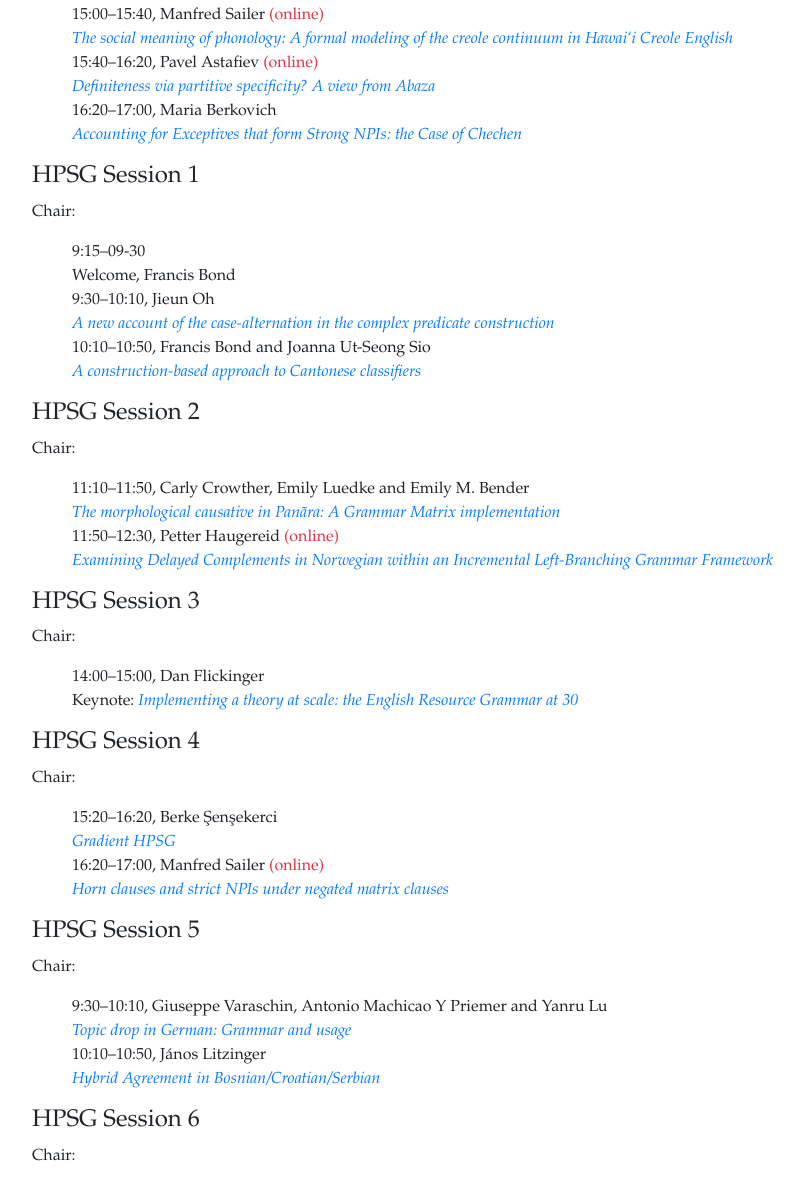
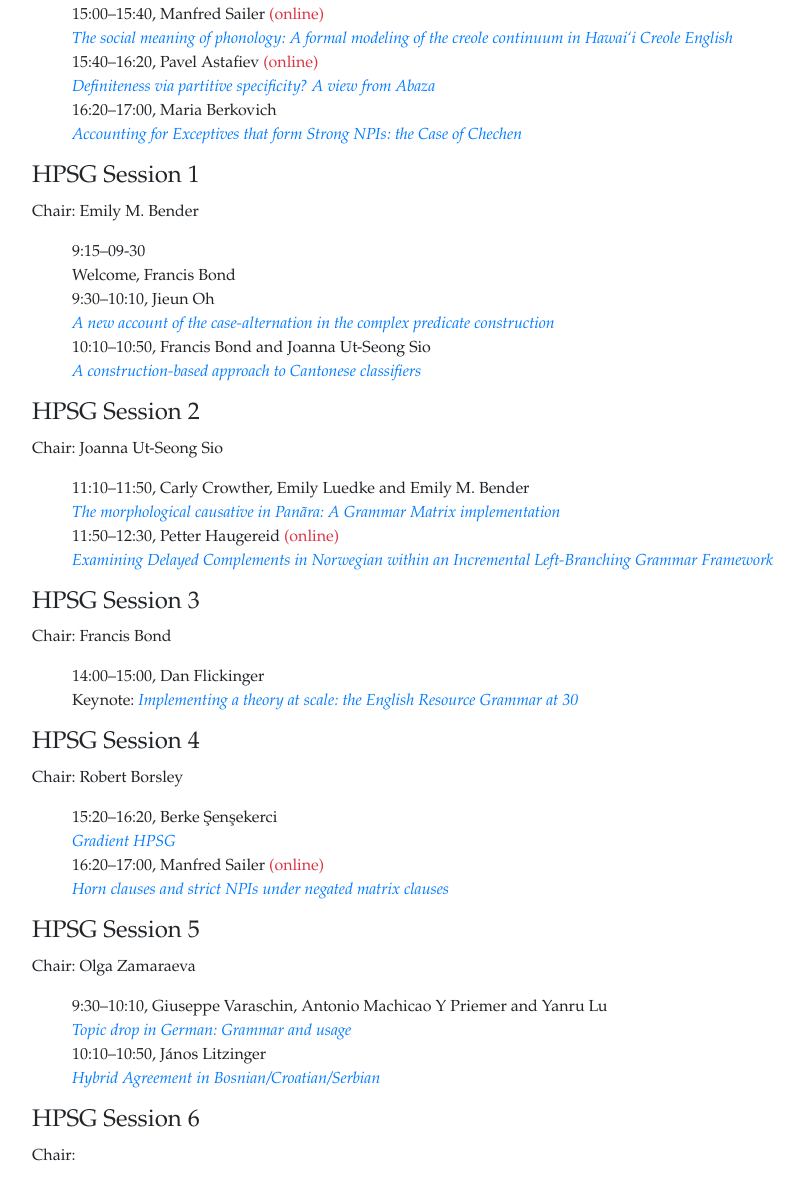
Before and after one commit to bond-lab/2024-hpsg, a plain HTML site: page docs/program.html in a window 1280 px wide. Shown: the part 1537-2716 px from the top of the page, without its empty margins (138-943 px from the left). Drawn offline with nearby package versions, Linux system fonts and the light colour scheme.

Commit message:
added chairs to webpage

```diff
--- a/docs/program.html
+++ b/docs/program.html
@@ -204,7 +204,7 @@
 </section>
 
 <section id='session1'><h4>HPSG Session 1</h4>
-  <p>Chair: </p>
+  <p>Chair: Emily M. Bender </p>
   <ul class='pg'>
     <li> <span>9:15–09-30</span> <br> Welcome, Francis Bond
     <li> <span>9:30–10:10</span>, Jieun Oh
@@ -218,7 +218,7 @@
 
 
 <section id='session2'><h4>HPSG Session 2</h4>
-  <p>Chair: </p>
+  <p>Chair: Joanna Ut-Seong Sio</p>
   <ul class='pg'>
 <li> <span>11:10–11:50</span>, Carly Crowther, Emily Luedke and Emily M. Bender
   <br> <a class= 'talk' href="static/pdf/Crowther_PanaraCausative2024.pdf">The morphological causative in Panãra: A Grammar Matrix implementation</a>
@@ -232,7 +232,7 @@
 </section>
 
 <section id='session3'><h4>HPSG Session 3</h4>
-  <p>Chair: </p>
+  <p>Chair: Francis Bond</p>
   <ul class='pg'>
     <li> <span>14:00–15:00</span>, Dan Flickinger
       <br> Keynote:  <a class= 'talk' href="static/pdf/soon.pdf">Implementing a theory at scale: the English Resource Grammar at 30</a>
@@ -242,7 +242,7 @@
 </section>
 
 <section id='session4'><h4>HPSG Session 4</h4>
-  <p>Chair: </p>
+  <p>Chair: Robert Borsley</p>
   <ul class='pg'>
     <li> <span>15:20–16:20</span>, Berke Şenşekerci
       <br> <a class= 'talk' href="static/pdf/Sensekerci.pdf">Gradient HPSG</a>
@@ -255,7 +255,7 @@
 </section>
 
 <section id='session5'><h4>HPSG Session 5</h4>
-  <p>Chair: </p>
+  <p>Chair: Olga Zamaraeva</p>
   <ul class='pg'>
     <li> <span>9:30–10:10</span>, Giuseppe Varaschin, Antonio Machicao Y Priemer and Yanru Lu
       <br> <a class= 'talk' href="static/pdf/Reg-TopicDrop-master.pdf">Topic drop in German: Grammar and usage</a>
```
